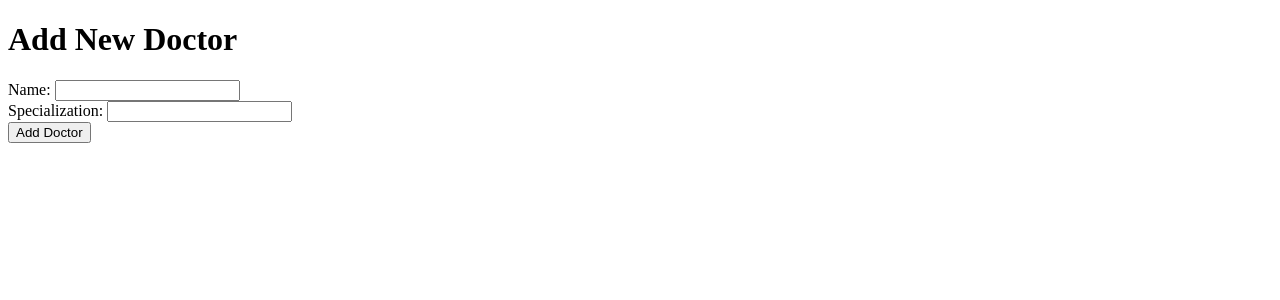
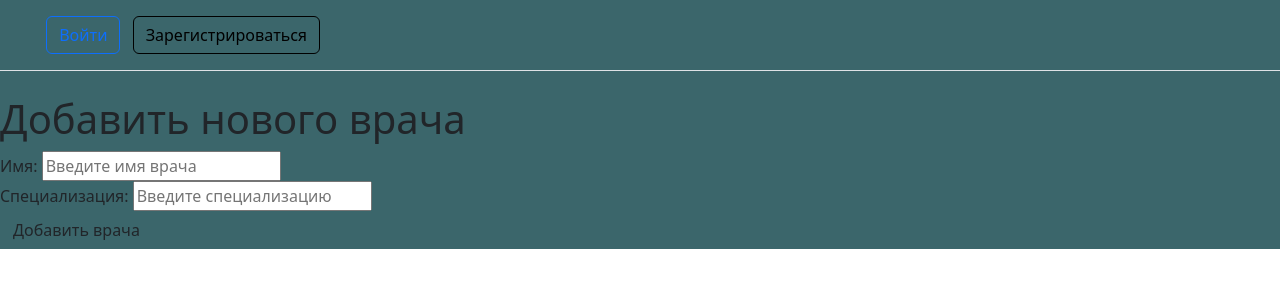
Before and after one commit to F1ckzArd/onlineclinic, a Flask app: template templates/add_doctor.html in a window 1280 px wide. Shown: the top 300 px of the page. Run offline with Flask 3, Linux system fonts and the light colour scheme; the template is opened without the code that fills it, so the values that code supplies are empty.

Commit message:
Update add_doctor.html

```diff
--- a/templates/add_doctor.html
+++ b/templates/add_doctor.html
@@ -1,19 +1,145 @@
-<!DOCTYPE html>
-<html lang="en">
-<head>
-    <meta charset="UTF-8">
-    <title>Add Doctor</title>
-</head>
-<body>
-    <h1>Add New Doctor</h1>
-    <form action="/doctors" method="POST">
-        <label for="name">Name:</label>
-        <input type="text" id="name" name="name" required>
-        <br>
-        <label for="specialization">Specialization:</label>
-        <input type="text" id="specialization" name="specialization" required>
-        <br>
-        <button type="submit">Add Doctor</button>
+{% extends 'base.html' %}
+
+{% block title %}
+Добавить нового врача
+{% endblock %}
+
+{% block content %}
+<div class="profile-container">
+    <h1 class="page-title">Добавить нового врача</h1>
+
+    <form action="/doctors" method="POST" class="form-container">
+        <div class="input-box">
+            <label for="name">Имя:</label>
+            <input type="text" id="name" name="name" required placeholder="Введите имя врача">
+        </div>
+
+        <div class="input-box">
+            <label for="specialization">Специализация:</label>
+            <input type="text" id="specialization" name="specialization" required placeholder="Введите специализацию">
+        </div>
+
+        <button type="submit" class="btn">Добавить врача</button>
     </form>
-</body>
-</html>
+</div>
+{% endblock %}
+
+{% block styles %}
+<style>
+
+    body {
+        font-family: 'Roboto', sans-serif;
+        margin: 0;
+        padding: 0;
+        background: linear-gradient(135deg, #6a11cb 0%, #2575fc 100%);
+        height: 100vh;
+        display: flex;
+        justify-content: center;
+        align-items: center;
+        color: #fff;
+    }
+
+
+    .profile-container {
+        width: 100%;
+        max-width: 450px;
+        background-color: rgba(255, 255, 255, 0.1);
+        padding: 40px;
+        border-radius: 15px;
+        box-shadow: 0 10px 50px rgba(0, 0, 0, 0.2);
+        backdrop-filter: blur(15px);
+        text-align: center;
+    }
+
+    .page-title {
+        font-size: 36px;
+        font-weight: 700;
+        margin-bottom: 30px;
+    }
+
+    .form-container {
+        width: 100%;
+        max-width: 380px;
+        margin: 0 auto;
+    }
+
+    .input-box {
+        margin-bottom: 20px;
+        position: relative;
+        text-align: left;
+    }
+
+    .input-box label {
+        font-size: 14px;
+        margin-bottom: 8px;
+        color: #fff;
+        display: block;
+    }
+
+    .input-box input {
+        width: 100%;
+        padding: 15px;
+        border-radius: 50px;
+        border: 2px solid #fff;
+        background: rgba(255, 255, 255, 0.3);
+        color: #fff;
+        font-size: 16px;
+        outline: none;
+        transition: 0.3s;
+    }
+
+    .input-box input:focus {
+        border-color: #2575fc;
+        background: rgba(255, 255, 255, 0.6);
+    }
+
+    .input-box input::placeholder {
+        color: #ddd;
+    }
+
+    .btn {
+        width: 100%;
+        padding: 15px;
+        background: #2575fc;
+        color: #fff;
+        border: none;
+        border-radius: 50px;
+        font-size: 18px;
+        font-weight: 600;
+        cursor: pointer;
+        transition: all 0.3s ease;
+        box-shadow: 0 4px 15px rgba(0, 0, 0, 0.2);
+    }
+
+    .btn:hover {
+        background: #6a11cb;
+        transform: translateY(-5px);
+    }
+
+
+    .profile-container::before {
+        content: "";
+        position: absolute;
+        top: 0;
+        left: 0;
+        width: 100%;
+        height: 100%;
+        background: url('/static/img/cover-image.jpg') center/cover no-repeat;
+        filter: blur(10px);
+        z-index: -1;
+        opacity: 0.5;
+        animation: fadeIn 10s ease-in-out infinite alternate;
+    }
+
+
+    @keyframes fadeIn {
+        0% {
+            opacity: 0.5;
+        }
+        100% {
+            opacity: 1;
+        }
+    }
+
+</style>
+{% endblock %}
```
